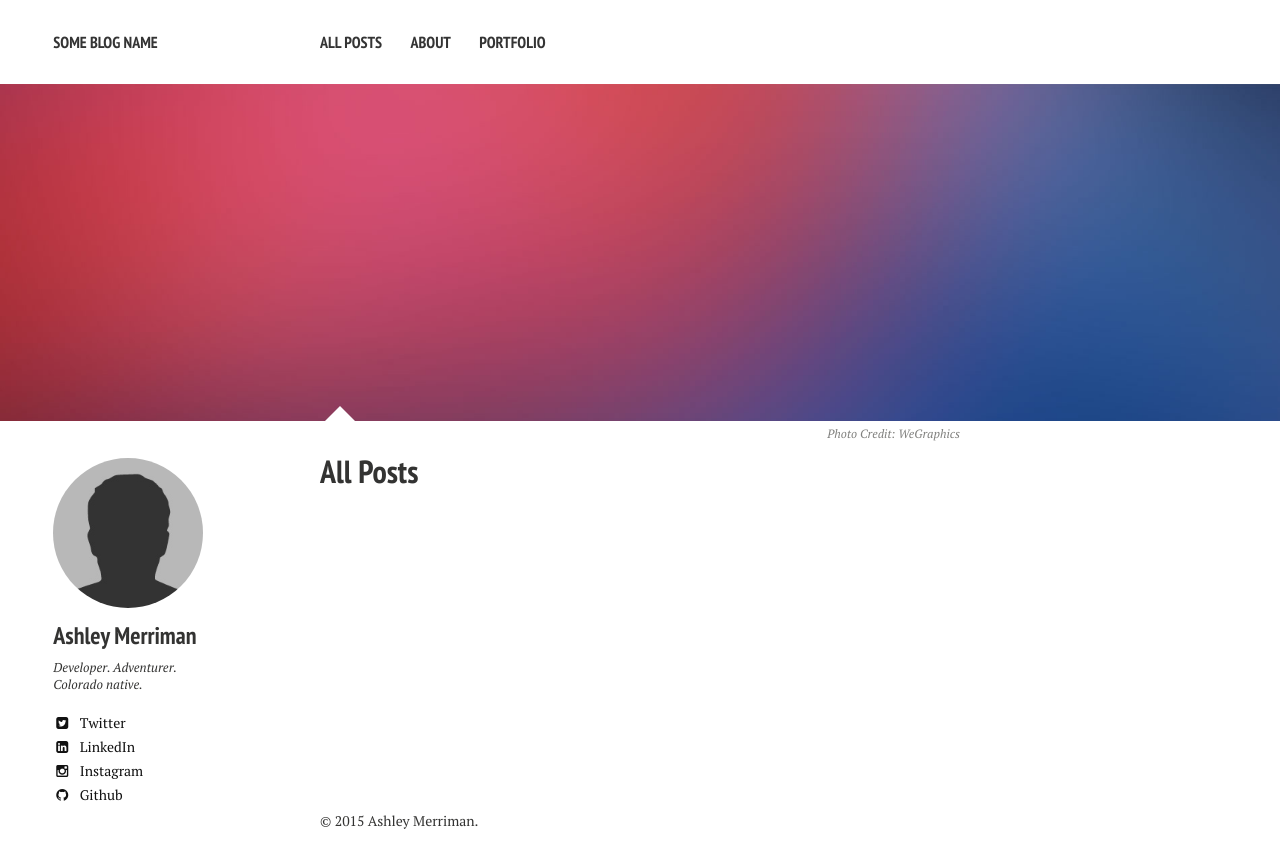
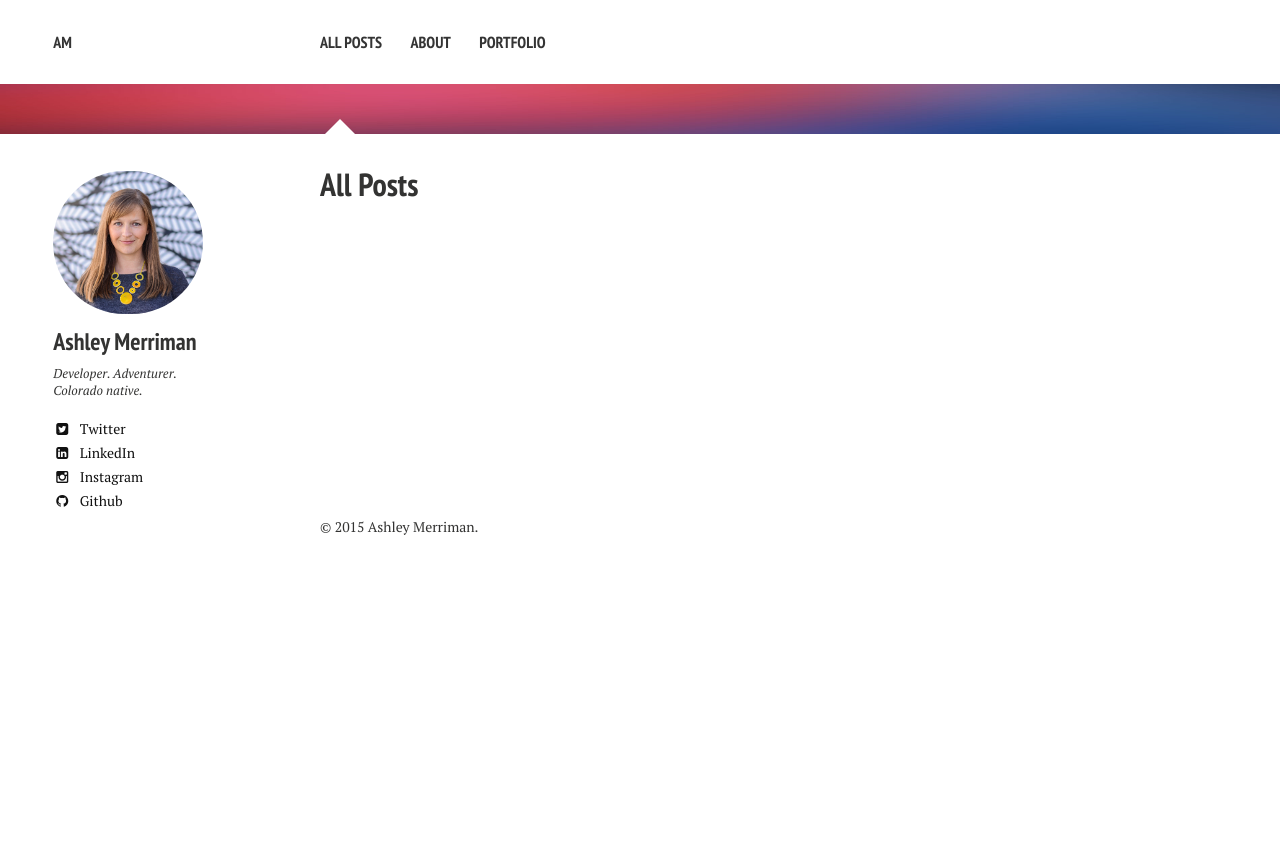
Before and after one commit to amerriman/blog, a Jekyll site: the page built from posts/index.md, in a window 1280 px wide. Shown: the top 868 px of the page. Built offline with Jekyll 4.4.1, drawn with Linux system fonts in a browser that asks for light colours; nearby versions of some CDN libraries.

Commit message:
updated css

```diff
--- a/_config.yml
+++ b/_config.yml
@@ -1,8 +1,8 @@
 # Site wide configuration
 
-title:            Some Blog Name
+title:            AM
 locale:           en_US
-url:              //amerriman.github.io/blog
+# url:              //amerriman.github.io/blog
 
 
 # Jekyll configuration
@@ -27,7 +27,7 @@ kramdown:
 # Site owner
 owner:
   name: Ashley Merriman
-  avatar: bio-photo.jpg
+  avatar: bwleaves.jpg
   bio: "Developer. Adventurer. Colorado native."
   email:
   disqus-shortname:
--- a/_sass/page.scss
+++ b/_sass/page.scss
@@ -310,7 +310,7 @@ $button-size: 1.5rem;
 	}
 	img {
 		width: 100%;
-		height: auto;
+		height: 50px;
 		-ms-interpolation-mode: bicubic;
 	}
 	.headline-wrap {
--- a/posts/index.md
+++ b/posts/index.md
@@ -4,6 +4,6 @@ title: All Posts
 excerpt: "A List of Posts"
 image:
   feature: sample-image-2.jpg
-  credit: WeGraphics
-  creditlink: http://wegraphics.net/downloads/free-ultimate-blurred-background-pack/
+  credit:
+  creditlink:
 ---
```
Also changed, not shown: about/index.md (+2 -2 lines), index.md (+1 -2 lines), images/bwleaves.jpg (added).
